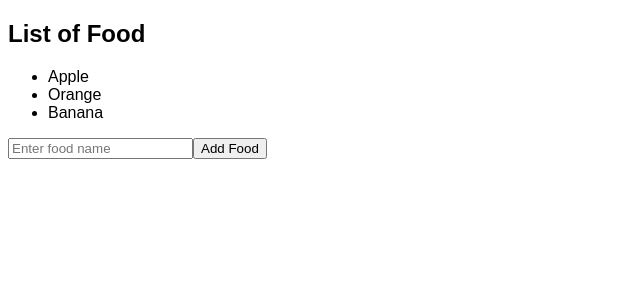
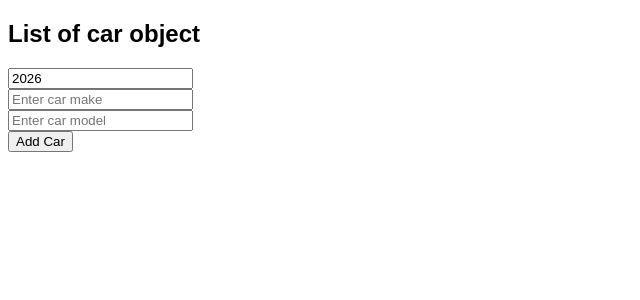
Before and after one commit to UWIMANIDUHAYEEsther/my-react-app, a React (Vite) app: page / in a window 1280 px wide. Shown: the top 300 px of the page, without its empty margins (0-640 px from the left). Built offline with nearby package versions, Linux system fonts and the light colour scheme.

Commit message:
update ARRAY of OBJECTS in state

```diff
--- a/src/App.jsx
+++ b/src/App.jsx
@@ -1,11 +1,11 @@
 
-import Food from './Food.jsx'
+import Car from './Car.jsx'
 
 function App(){
 
     return(
              <>
-             <Food/>
+             <Car/>
 
              </>
 
--- a/src/Car.jsx
+++ b/src/Car.jsx
@@ -1,22 +1,46 @@
 import React, {useState} from 'react'
 
 function Car(){
-const [car,setcar]=useState({year:2025,make:"Mark",model:'Mustang'})
-function  handleyearchange(event){
-    setcar(c=>({...c,year:event.target.value}))
+const [car,setcar]=useState([])
+const [caryear,setcarYear]=useState(new Date().getFullYear())
+const[carmake,setcarmake]=useState('')
+const[carmodel,setcarmodel]=useState('')
+function handleAddCar(){
+const newCar={Year:caryear,
+              Make:carmake,
+              Model:carmodel
 }
-function  handlemakechange(event){
-  setcar(c=>({...c,make:event.target.value}))
+setcar(c=>([...c,newCar]))
+setcarYear((new Date().getFullYear()))
+setcarmake('')
+setcarmodel('')
+
 }
-function  handlemodelchange(event){
-     setcar(c=>({...c,modelg:event.target.value}))
+function handleRemoveCar(index){
+  setcar(c=>c.filter((_,i)=>i!==index))
+
+}
+function handleYearChange(event){
+    setcarYear(event.target.value)
+
+}
+function handleMakeChange(event){
+  setcarmake (event.target.value)
+}
+function handleModelChange(event){
+    setcarmodel(event.target.value)
 }
 
 return(<div>
-  <p>  Your favorite car is: {car.year}  {car.make}  {car.model}</p>
-  <input type='number' value={car.year} onChange={handleyearchange}/> <br/>
-   <input type='text' value={car.make} onChange={handlemakechange}/> <br/>
-    <input type='text' value={car.model} onChange={handlemodelchange}/> <br/>
+    <h2>List of car object</h2>
+    <ul>
+       {car.map((car,index)=>
+    <li key={index} onClick={()=>handleRemoveCar(index)}>{car.Year} {car.Make} {car.Model}</li>)}
+    </ul>
+    <input type='number' value={caryear} onChange={handleYearChange}/><br/>
+    <input type='text' value={carmake} onChange={handleMakeChange} placeholder='Enter car make'/><br/>
+       <input type='text' value={carmodel} onChange={handleModelChange} placeholder='Enter car model'/><br/>
+       <button onClick={handleAddCar}>Add Car</button>
 </div>)
 
 }
```
